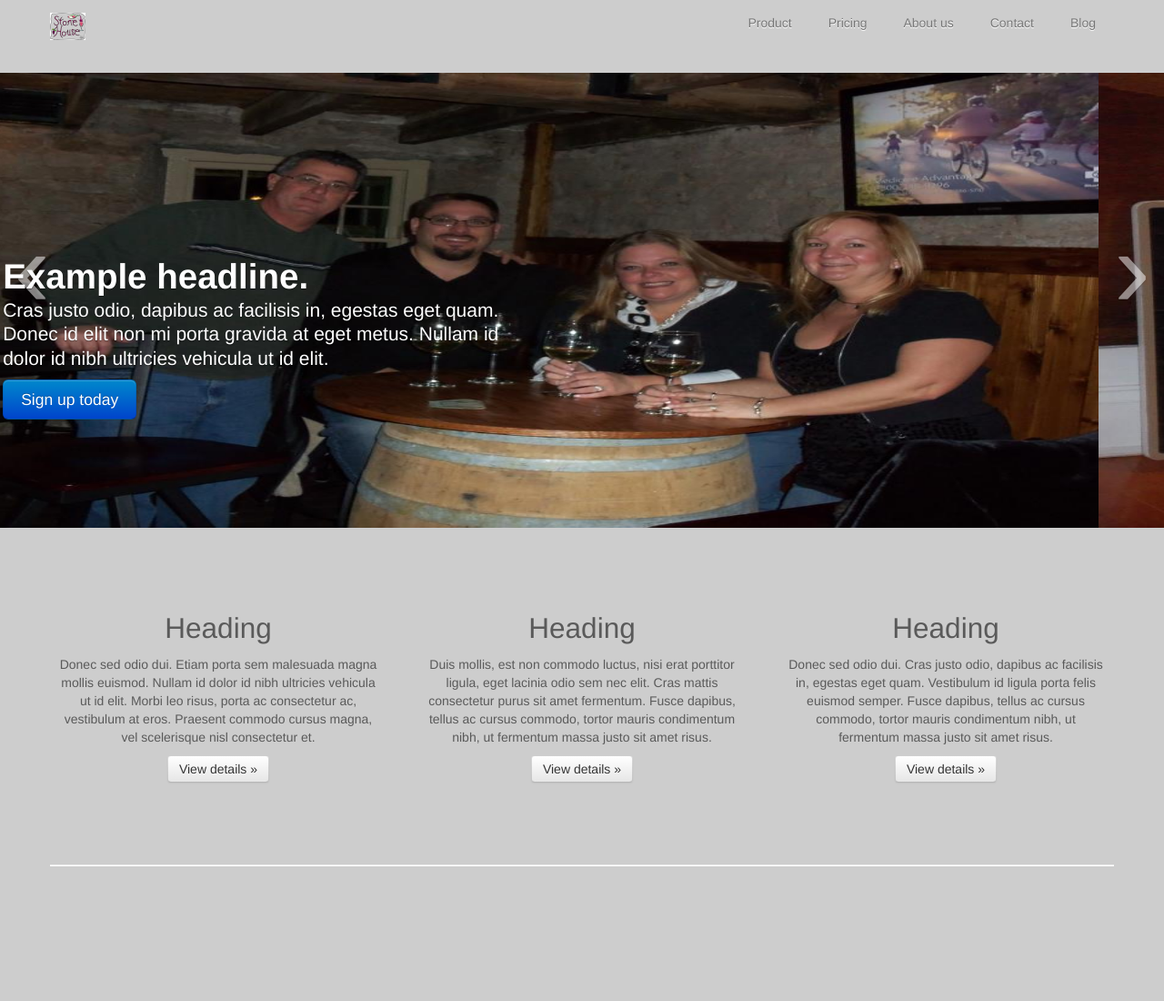
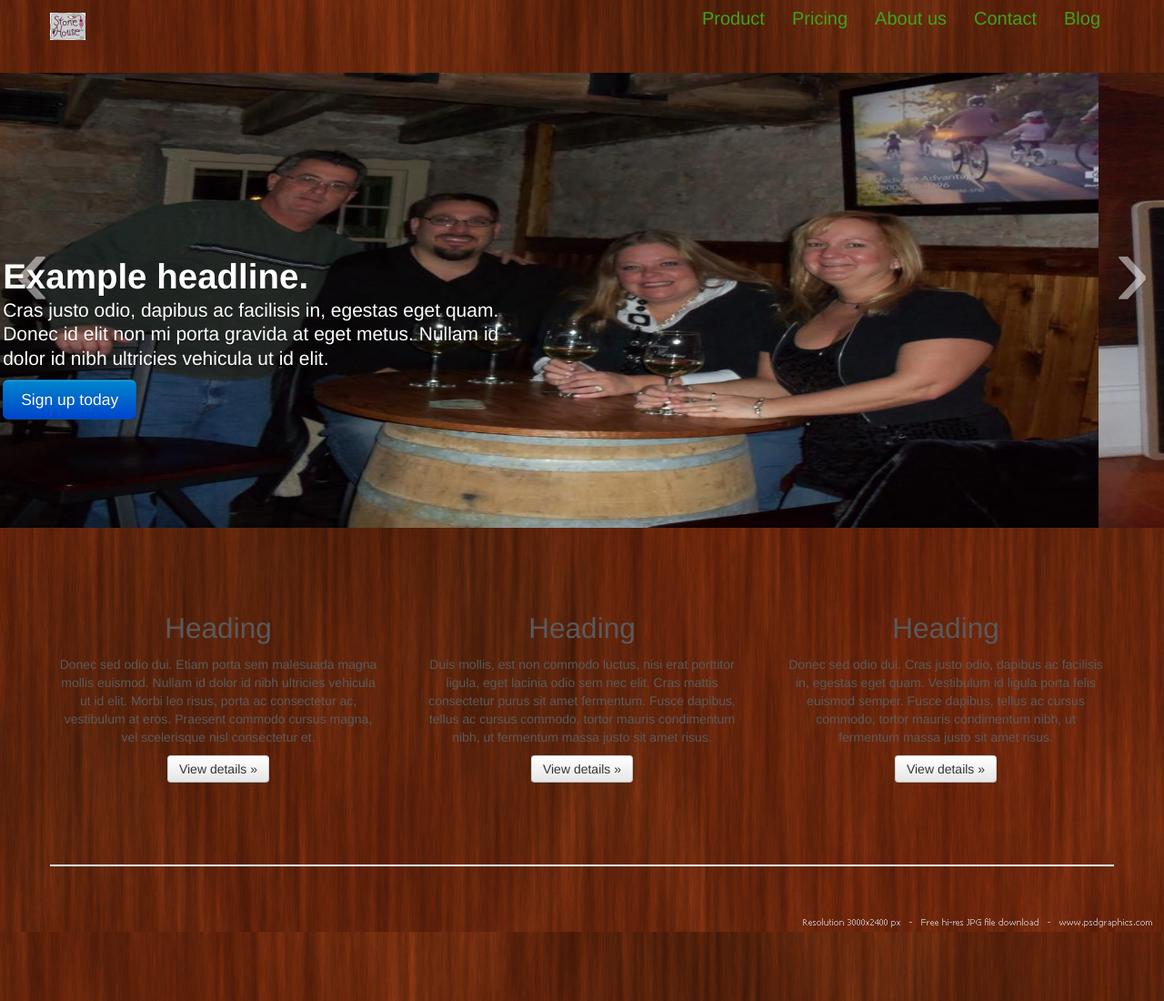
Before and after one commit to jpetey88/StoneHouse, a plain HTML site: page index.html in a window 1280 px wide. Shown: the top 1100 px of the page at 91% size. Drawn offline with Linux system fonts and the light colour scheme.

Commit message:
Changing to a more inviting look
Trying to make the site look more like the shop itself

```diff
--- a/index.html
+++ b/index.html
@@ -51,14 +51,18 @@
     /* Downsize the brand/project name a bit */
     .navbar .brand {
       padding: 14px 20px 16px; /* Increase vertical padding to match navbar links */
-      font-size: 16px;
+
       font-weight: bold;
-      text-shadow: 0 -1px 0 rgba(0,0,0,.5);
+
     }
 
     /* Navbar links: increase padding for taller navbar */
     .navbar .nav > li > a {
-      padding: 15px 20px;
+	color: rgb(62, 165, 26);
+	text-shadow:none;
+	font-size: 20px !important;
+
+    //     padding: 15px 20px;
     }
 
     /* Offset the responsive button for proper vertical alignment */
--- a/style/styles.css
+++ b/style/styles.css
@@ -2,5 +2,15 @@
 
 }
 body{
-background-color:#CDCDCD !important;
+background-image:url('../images/dark-wood-texture.jpg'); !important;
+
 }
+.linkFont{
+160 52 109
+ }
+
+
+li{
+color: rgb(62, 165, 26) !important;
+text-shadow:none !important;
+}
```
Also changed, not shown: images/dark-wood-texture.jpg (added).
